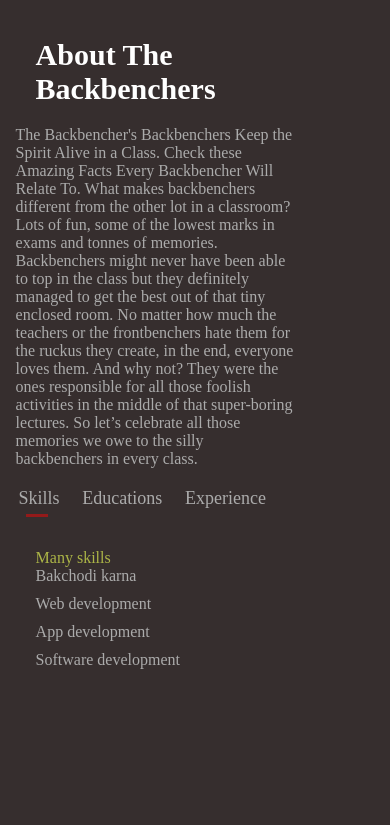
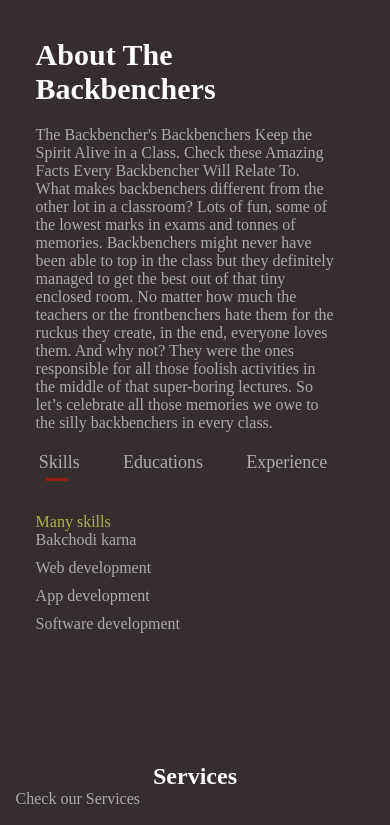
Before and after one commit to ethicalvishal/The-Backbenchers-Community, a plain HTML site: page index.html in a window 390 px wide. Shown: the part 846-1671 px from the top of the page. Drawn offline with Linux system fonts and the light colour scheme.

Commit message:
Update style.css

```diff
--- a/style.css
+++ b/style.css
@@ -695,11 +695,11 @@ nav ul li a:hover::after {
       margin-top: -80px;
   } */
 
-  .about-column-1, .about-column-2 {
+  .about-column-1 {
       flex-basis: 100%;
   }
 
-  .about-column-2 p {
+  .about-column-1 p {
       margin-left: 20px;
   }
 
@@ -714,9 +714,6 @@ nav ul li a:hover::after {
       margin-left: 20px;
   }
 
-  .about-column-1 {
-      margin-bottom: 30px;
-  }
 
   .tab-titles p {
       font-size: 18px;
```
